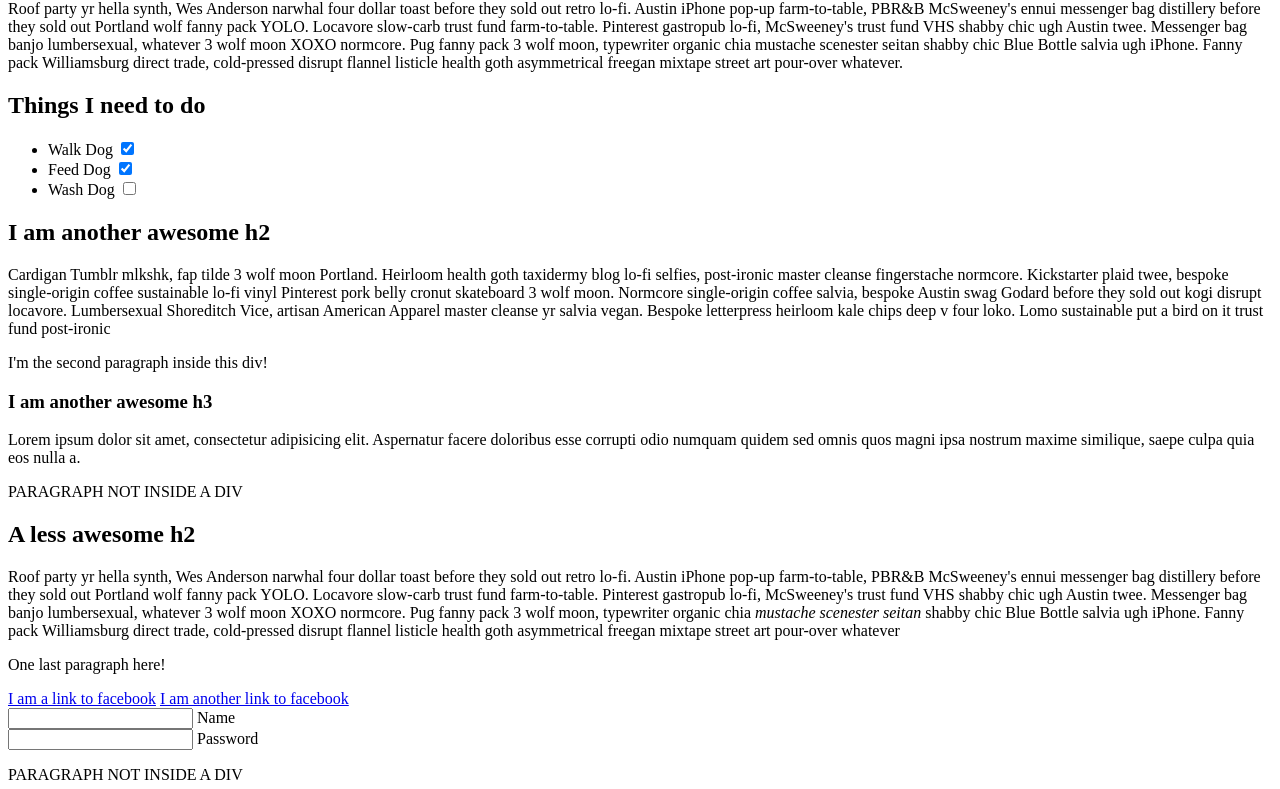
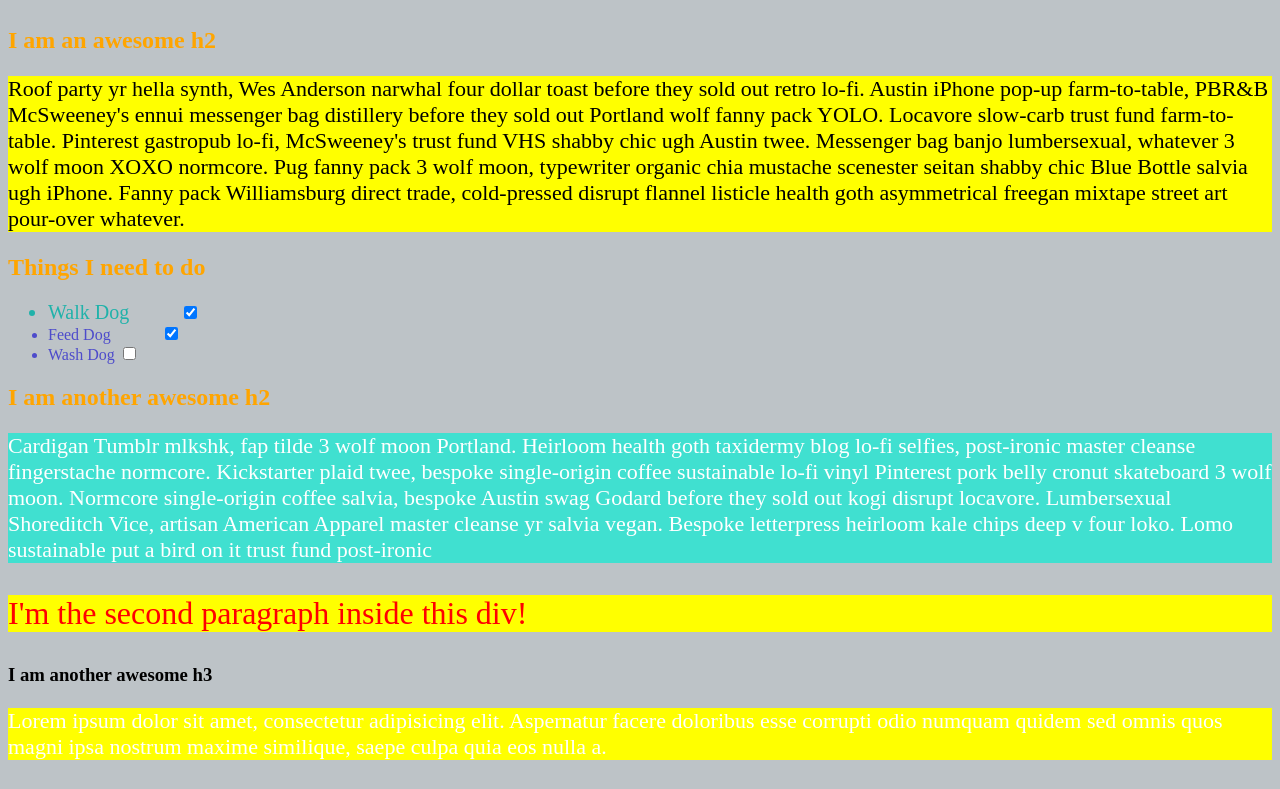
Before and after one commit to andrkavr/lex-may-23-css-selectors, a plain HTML site: page index.html in a window 1280 px wide. Shown: the part 219-1008 px from the top of the page. Drawn offline with Linux system fonts and the light colour scheme.

Commit message:
all tasks done

```diff
--- a/selectors.css
+++ b/selectors.css
@@ -1,45 +1,112 @@
 /* Välj lämplig selektor och styla det som är angett! Skriv endast här i CSS dokumentet, ändra inte i HTML-dokumentet!*/
 
 /* 1. Ge alla element på sidan en 'box-sizing: border-box;' */
+* {
+  box-sizing: border-box;
+}
 
 /* 2. <body> elementet ska ha bakgrundsfärg #bdc3c7*/
 
+body {
+  background-color: #bdc3c7;
+}
+
 /* 3. Rubriken <h1> ska ha färg #9b59b6*/
+
+h1 {
+  color: #9b59b6;
+}
 
 /* 4. Alla underubriker <h2> ska ha en orange färg */
 
+h2 {
+  color: orange;
+}
+
 /* 5. Alla <li> element i en ul-lista ska ha blå färg (välj valfri hexadecimal färg)*/
+
+ul li {
+  color: #4d4bcb;
+}
 
 /* 6. Alla p ska ha en gul bakgrundsfärg*/
 
+p {
+  background-color: yellow;
+}
+
 /* 7. Alla inmatningsfält (input) ska ha en border på '3px solid red'*/
+
+input {
+  border: 3px solid red;
+}
 
 /* 8. Alla element med class 'hello' ska ha en vit bakgrund*/
 
+.hello {
+  background-color: white;
+}
+
 /* 9. Elementet med id 'special' ska ha en border på '2px solid blue'*/
+
+#special {
+  border: 2px solid blue;
+}
 
 /* 10. Alla <p> och <div> ska ha färgen svart #000*/
 
+p,
+div {
+  color: #000;
+}
+
 /* 11. Alla  <p> som ligger nästladee (inuti) en div ska ha font-size: 22px*/
 
-/* 12. Ge alla em i den fjärde div-en med class="fourth" en 'text-docration: underline;*/
+div > p {
+  font-size: 22px;
+}
 
+/* 12. Ge alla em i den fjärde div-en med class="fourth" en 'text-decoration: underline;*/
+.fourth {
+  text-decoration: underline;
+}
 /* 13. Gör så att <h1> elementet får färgen blå när musen är över elementet (:hover) */
-
+h1:hover {
+  color: blue;
+}
 /* 14. Gör så att alla besökta <a> element får färgen grå (:visited) */
-
+a:visited {
+  color: grey;
+}
 /* 15. Alla inmatningsfält (input) av typ 'text' ska ha grå bakgrund */
-
+input[type="text"] {
+  background: grey;
+}
 /* 16. Alla checkboxrutor som är 'checked' ska får en vänstermarginal på 50px (margin-left: 50px) */
-
+input[type="checkbox"]:checked {
+  margin-left: 50px;
+}
 /* BONUSUPPGIFTER 17-21 */
 
 /* 17. Ge alla p som är direkta barn till .container en font-weight på 700 */
-
+div.container > p {
+  font-weight: 700;
+}
 /* 18. Endast första listelementet i ul-listan ska få färg och font-size: 20px */
-
+li:first-child {
+  color: lightseagreen;
+  font-size: 20px;
+}
 /* 19. Ge alla p som kommer direkt efter h2-elementet i den tredje div-en (class="third") en turkos bakgrundsfärg Tips: Adjacent sibling selector*/
-
+.third h2 + p {
+  background-color: turquoise;
+}
 /* 20. Ge alla p som kommer efter h2-elementet i den trdje div-en (class="third") en vit färg #fff Tips: General sibling selector*/
-
-/* 21. Ge den andra paragrafen i .contatinern en röd färg  font-size till 32px; (En utmaning...)*/
+.third h2 ~ p {
+  color: #fff;
+}
+/* 21. Ge den andra paragrafen i .containern en röd färg  font-size till 32px; (En utmaning...)*/
+.container p:nth-of-type(2) {
+  color: red;
+  font-size: 32px;
+}
```
